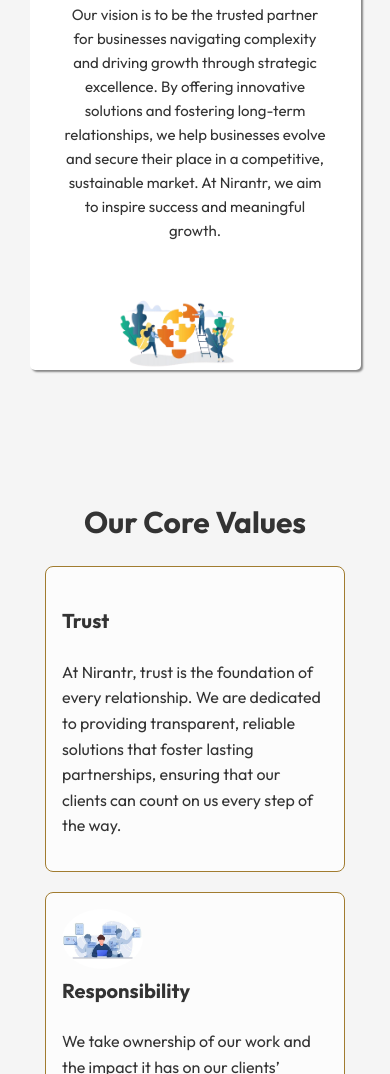
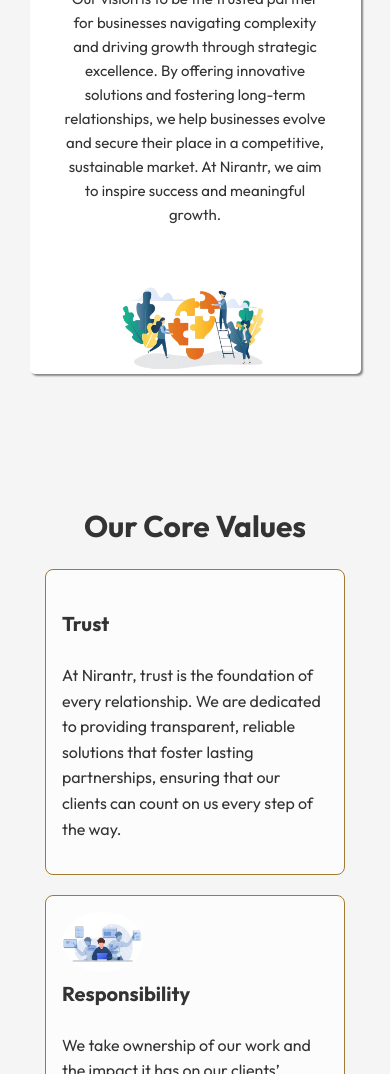
Before and after one commit to adhilbathali/nirantr, a plain HTML site: page about-us.html in a window 390 px wide. Shown: the part 4103-5177 px from the top of the page. Drawn offline with Linux system fonts and the light colour scheme; a web font is replaced by a local one.

Commit message:
edit about

```diff
--- a/about.css
+++ b/about.css
@@ -237,6 +237,9 @@
     align-items: center;
     justify-content: center;
 }
+
+
+
 .mission_text h4{
     text-align: left;
 }
@@ -260,7 +263,6 @@
 }
 .vission_content img{
     height: 200px;
-    margin-right: 2rem;
 }
 
 .mission_content, .vission_content{
@@ -268,8 +270,31 @@
     color: #333;
 }
 
+.mission_content img, .vission_content img{
+    width: 100%;
+    height: auto;
+}
 
-@media (max-width: 480px){
+@media (min-width:1000px) {
+    .imgg{
+        width: 30%;
+    }
+
+    .mission_content img, .vission_content img{
+        width: 80%;
+        height: auto;
+    }
+}
+
+@media (max-width:1000px) {
+    .mission_content, .vission_content{
+        flex-direction: column;
+    }
+
+}
+
+
+@media (max-width: 600px){
 .mission_container {
     width: 90%;
     margin-top: 0px;
@@ -303,19 +328,27 @@
 }
 
 .imgg{
-    width: 40%;
+    width: 100%;
     display: flex;
     justify-content: center;
     align-items:center;
+
+}
+
+.imgg img{
+    width: 50%;
+    height: auto;
 
 }
 .vission_content{
     width: 100%;
 }
 
-.mission_content, .vission_content{
-    flex-direction: column;
+.vission_content img{
+    margin-right: 0;
 }
+
+
 }
 
 
```
